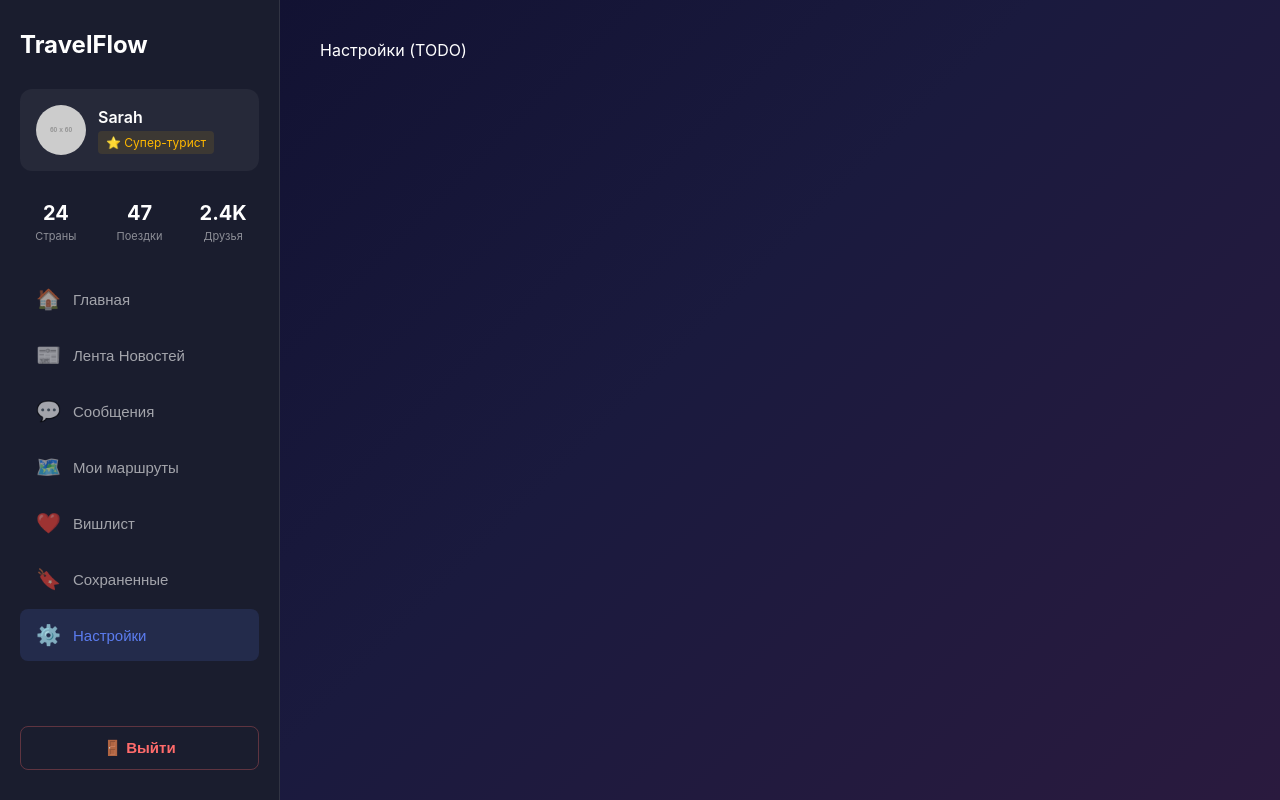
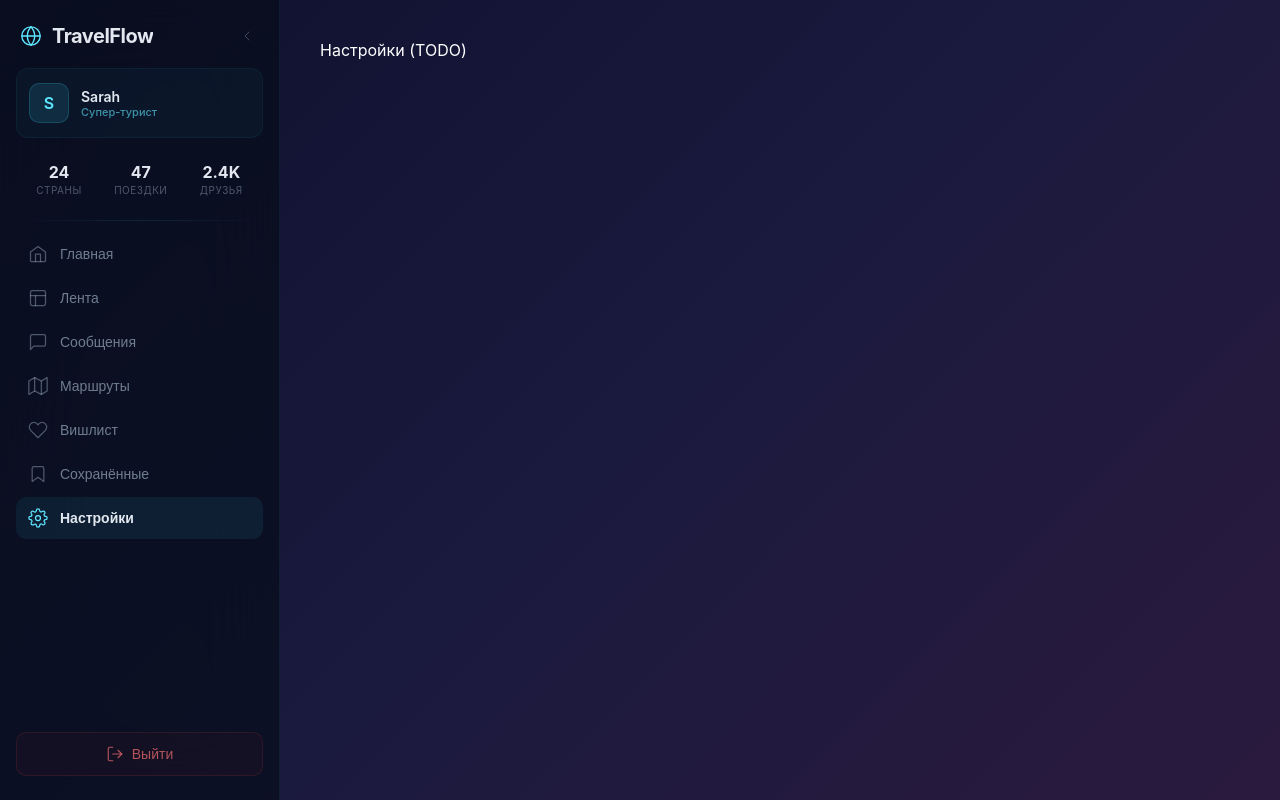
Before and after one commit to imxigh66/travel-app-frontend, a React (Vite) app: page /settings in a window 1280 px wide. Built offline with nearby package versions, Linux system fonts and the light colour scheme.

Commit message:
feat: Enhance sidebar with mobile responsiveness and collapsible functionality

```diff
--- a/src/features/auth/logout/ui/LogoutButton.jsx
+++ b/src/features/auth/logout/ui/LogoutButton.jsx
@@ -1,15 +1,14 @@
 import { useNavigate } from 'react-router-dom';
 import { logout } from '../api/logoutApi';
 
-export default function LogoutButton({ className }) {
+export default function LogoutButton({ className, collapsed }) {
   const navigate = useNavigate();
 
   const handleLogout = async () => {
     try {
       await logout();
     } catch (e) {
-      // Даже если запрос упал — всё равно чистим токены
-      localStorage.removeItem('accessToken');
+      localStorage.removeItem('authToken');
       localStorage.removeItem('refreshToken');
     }
     navigate('/login');
@@ -17,7 +16,12 @@ export default function LogoutButton({ className }) {
 
   return (
     <button className={className} onClick={handleLogout}>
-      🚪 Выйти
+      <svg width="18" height="18" viewBox="0 0 24 24" fill="none" stroke="currentColor" strokeWidth="1.5" strokeLinecap="round" strokeLinejoin="round" style={{ flexShrink: 0 }}>
+        <path d="M9 21H5a2 2 0 0 1-2-2V5a2 2 0 0 1 2-2h4" />
+        <polyline points="16 17 21 12 16 7" />
+        <line x1="21" y1="12" x2="9" y2="12" />
+      </svg>
+      {!collapsed && 'Выйти'}
     </button>
   );
 }
--- a/src/widgets/Sidebar/Sidebar.module.css
+++ b/src/widgets/Sidebar/Sidebar.module.css
@@ -1,75 +1,153 @@
 .sidebar {
-  width: 280px;
+  width: 260px;
   height: 100vh;
-  background: #1a1d2e;
-  padding: 30px 20px;
-  display: flex;
-  flex-direction: column;
-  gap: 30px;
-  border-right: 1px solid rgba(255, 255, 255, 0.1);
-  overflow-y: auto;
   position: fixed;
   left: 0;
   top: 0;
+  background: rgba(8, 14, 26, 0.7);
+  backdrop-filter: blur(40px);
+  -webkit-backdrop-filter: blur(40px);
+  border-right: 1px solid rgba(56, 210, 235, 0.08);
+  display: flex;
+  flex-direction: column;
+  padding: 24px 16px;
+  z-index: 100;
+  overflow-y: auto;
+  overflow-x: hidden;
+  transition: width 0.3s cubic-bezier(0.4, 0, 0.2, 1);
 }
 
-/* Логотип */
-.logo h1 {
-  font-size: 24px;
-  font-weight: 700;
-  color: white;
-  margin: 0;
+/* ── Collapsed state ── */
+.collapsed {
+  width: 72px;
+  padding: 24px 10px;
 }
 
-/* Карточка пользователя */
+/* ── Header ── */
+.header {
+  display: flex;
+  align-items: center;
+  justify-content: space-between;
+  padding: 0 4px 20px;
+  min-height: 32px;
+}
+
+.logo {
+  display: flex;
+  align-items: center;
+  gap: 10px;
+  cursor: pointer;
+  overflow: hidden;
+}
+
+.logoIcon {
+  color: #5ee7ff;
+  display: flex;
+  align-items: center;
+  flex-shrink: 0;
+}
+
+.logoText {
+  font-size: 20px;
+  font-weight: 700;
+  color: #e2e8f0;
+  letter-spacing: -0.5px;
+  white-space: nowrap;
+}
+
+.collapseBtn {
+  background: none;
+  border: none;
+  color: rgba(148, 163, 184, 0.4);
+  cursor: pointer;
+  padding: 4px;
+  border-radius: 6px;
+  display: flex;
+  align-items: center;
+  justify-content: center;
+  transition: all 0.2s;
+  flex-shrink: 0;
+}
+
+.collapseBtn:hover {
+  color: #5ee7ff;
+  background: rgba(56, 210, 235, 0.08);
+}
+
+.collapsed .collapseBtn {
+  margin: 0 auto;
+}
+
+/* ── User card ── */
 .userCard {
-  background: rgba(255, 255, 255, 0.05);
+  display: flex;
+  align-items: center;
+  gap: 12px;
+  padding: 14px 12px;
   border-radius: 12px;
-  padding: 16px;
-  display: flex;
-  gap: 12px;
-  align-items: center;
   cursor: pointer;
   transition: all 0.3s;
+  background: rgba(56, 210, 235, 0.04);
+  border: 1px solid rgba(56, 210, 235, 0.06);
+  overflow: hidden;
 }
 
 .userCard:hover {
-  background: rgba(255, 255, 255, 0.08);
-  transform: translateY(-2px);
+  background: rgba(56, 210, 235, 0.08);
+  border-color: rgba(56, 210, 235, 0.12);
+}
+
+.collapsed .userCard {
+  padding: 10px;
+  justify-content: center;
 }
 
 .avatar {
-  width: 50px;
-  height: 50px;
-  border-radius: 50%;
-  object-fit: cover;
+  width: 40px;
+  height: 40px;
+  border-radius: 10px;
+  background: rgba(56, 210, 235, 0.12);
+  border: 1px solid rgba(56, 210, 235, 0.2);
+  display: flex;
+  align-items: center;
+  justify-content: center;
+  color: #5ee7ff;
+  font-size: 16px;
+  font-weight: 600;
+  flex-shrink: 0;
+}
+
+.collapsed .avatar {
+  width: 36px;
+  height: 36px;
+  font-size: 14px;
 }
 
 .userInfo {
-  flex: 1;
+  display: flex;
+  flex-direction: column;
+  min-width: 0;
+  white-space: nowrap;
 }
 
 .userName {
-  font-size: 16px;
+  font-size: 14px;
   font-weight: 600;
-  color: white;
-  margin-bottom: 4px;
+  color: #e2e8f0;
 }
 
 .userBadge {
-  font-size: 12px;
-  color: #FFB800;
-  background: rgba(255, 184, 0, 0.1);
-  padding: 4px 8px;
-  border-radius: 4px;
-  display: inline-block;
+  font-size: 11px;
+  color: rgba(94, 231, 255, 0.6);
+  font-weight: 500;
 }
 
-/* Мини-статистика */
+/* ── Stats ── */
 .stats {
-  display: grid;
-  grid-template-columns: repeat(3, 1fr);
-  gap: 12px;
+  display: flex;
+  justify-content: space-around;
+  padding: 16px 4px;
+  margin-top: 8px;
 }
 
 .stat {
@@ -77,92 +155,211 @@
 }
 
 .statValue {
-  font-size: 20px;
+  font-size: 16px;
   font-weight: 700;
-  color: white;
-  margin-bottom: 4px;
+  color: #e2e8f0;
 }
 
 .statLabel {
-  font-size: 11px;
-  color: rgba(255, 255, 255, 0.5);
+  font-size: 10px;
+  color: rgba(148, 163, 184, 0.5);
+  margin-top: 2px;
+  text-transform: uppercase;
+  letter-spacing: 0.5px;
 }
 
-/* Навигация */
+/* ── Divider ── */
+.divider {
+  height: 1px;
+  background: linear-gradient(90deg, transparent, rgba(56, 210, 235, 0.12), transparent);
+  margin: 8px 0 12px;
+}
+
+/* ── Navigation ── */
 .nav {
   display: flex;
   flex-direction: column;
-  gap: 4px;
-  flex: 1;
+  gap: 2px;
 }
 
 .navItem {
   display: flex;
   align-items: center;
   gap: 12px;
-  padding: 14px 16px;
+  padding: 11px 12px;
+  border: none;
+  border-radius: 10px;
   background: transparent;
-  border: none;
-  border-radius: 8px;
-  color: rgba(255, 255, 255, 0.6);
-  font-size: 15px;
-  font-weight: 500;
   cursor: pointer;
-  transition: all 0.3s;
+  transition: all 0.2s;
+  width: 100%;
   text-align: left;
-  width: 100%;
+  overflow: hidden;
 }
 
 .navItem:hover {
-  background: rgba(255, 255, 255, 0.05);
-  color: white;
+  background: rgba(56, 210, 235, 0.06);
 }
 
-.navItem.active {
-  background: rgba(91, 124, 239, 0.15);
-  color: #5b7cef;
+.collapsed .navItem {
+  justify-content: center;
+  padding: 11px 0;
 }
 
-.icon {
-  font-size: 20px;
+.navItem .icon {
+  display: flex;
+  align-items: center;
+  justify-content: center;
+  color: rgba(148, 163, 184, 0.5);
+  transition: color 0.2s;
+  width: 20px;
+  flex-shrink: 0;
 }
 
-.label {
+.navItem .label {
+  font-size: 14px;
+  color: rgba(178, 200, 220, 0.6);
+  font-weight: 500;
+  transition: color 0.2s;
+  white-space: nowrap;
+}
+
+.navItem:hover .icon {
+  color: rgba(94, 231, 255, 0.7);
+}
+
+.navItem:hover .label {
+  color: rgba(226, 232, 240, 0.9);
+}
+
+/* Active */
+.active {
+  background: rgba(56, 210, 235, 0.08);
+}
+
+.active .icon {
+  color: #5ee7ff;
+}
+
+.active .label {
+  color: #e2e8f0;
+  font-weight: 600;
+}
+
+/* ── Spacer ── */
+.spacer {
   flex: 1;
 }
 
-/* Кнопка выхода */
+/* ── Logout ── */
+.logoutWrap {
+  margin-top: 8px;
+}
+
 .logoutBtn {
-  padding: 12px 16px;
-  background: transparent;
-  border: 1px solid rgba(255, 107, 107, 0.3);
-  border-radius: 8px;
-  color: #FF6B6B;
-  font-size: 15px;
-  font-weight: 600;
-  cursor: pointer;
-  transition: all 0.3s;
   display: flex;
   align-items: center;
   justify-content: center;
   gap: 8px;
+  padding: 12px;
+  border: 1px solid rgba(239, 68, 68, 0.12);
+  border-radius: 10px;
+  background: rgba(239, 68, 68, 0.04);
+  color: rgba(248, 113, 113, 0.7);
+  font-size: 14px;
+  font-weight: 500;
+  cursor: pointer;
+  transition: all 0.3s;
+  width: 100%;
+  white-space: nowrap;
+  overflow: hidden;
 }
 
 .logoutBtn:hover {
-  background: rgba(255, 107, 107, 0.1);
-  border-color: #FF6B6B;
+  background: rgba(239, 68, 68, 0.1);
+  border-color: rgba(239, 68, 68, 0.25);
+  color: #f87171;
 }
 
-/* Скроллбар */
-.sidebar::-webkit-scrollbar {
-  width: 6px;
+/* ── Mobile toggle button ── */
+.mobileToggle {
+  display: none;
+  position: fixed;
+  top: 16px;
+  left: 16px;
+  z-index: 200;
+  background: rgba(8, 14, 26, 0.8);
+  backdrop-filter: blur(20px);
+  border: 1px solid rgba(56, 210, 235, 0.12);
+  border-radius: 10px;
+  padding: 10px;
+  color: #e2e8f0;
+  cursor: pointer;
+  transition: all 0.3s;
 }
 
-.sidebar::-webkit-scrollbar-thumb {
-  background: rgba(255, 255, 255, 0.1);
-  border-radius: 3px;
+.mobileToggle:hover {
+  background: rgba(56, 210, 235, 0.1);
+  border-color: rgba(56, 210, 235, 0.25);
 }
 
-.sidebar::-webkit-scrollbar-thumb:hover {
-  background: rgba(255, 255, 255, 0.2);
+/* ── Mobile overlay ── */
+.overlay {
+  display: none;
 }
+
+/* ══════════════════════════════════════
+   MOBILE
+   ══════════════════════════════════════ */
+@media (max-width: 768px) {
+  .sidebar {
+    transform: translateX(-100%);
+    transition: transform 0.3s cubic-bezier(0.4, 0, 0.2, 1);
+    width: 280px;
+    z-index: 150;
+  }
+
+  .sidebar.mobileOpen {
+    transform: translateX(0);
+  }
+
+  .collapsed {
+    width: 280px;
+  }
+
+  .collapseBtn {
+    display: none;
+  }
+
+  .mobileToggle {
+    display: flex;
+    align-items: center;
+    justify-content: center;
+  }
+
+  .overlay {
+    display: block;
+    position: fixed;
+    inset: 0;
+    background: rgba(0, 0, 0, 0.5);
+    backdrop-filter: blur(4px);
+    z-index: 140;
+  }
+
+  /* Always show labels on mobile (full sidebar) */
+  .collapsed .navItem {
+    justify-content: flex-start;
+    padding: 11px 12px;
+  }
+
+  .collapsed .userCard {
+    padding: 14px 12px;
+    justify-content: flex-start;
+  }
+
+  .collapsed .avatar {
+    width: 40px;
+    height: 40px;
+    font-size: 16px;
+  }
+}
--- a/src/widgets/Sidebar/index.jsx
+++ b/src/widgets/Sidebar/index.jsx
@@ -1,3 +1,4 @@
+import { useState, useEffect } from 'react';
 import { useNavigate, useLocation } from 'react-router-dom';
 import styles from './Sidebar.module.css';
 import LogoutButton from '../../features/auth/logout/ui/LogoutButton';
@@ -5,42 +6,80 @@ import LogoutButton from '../../features/auth/logout/ui/LogoutButton';
 export default function Sidebar() {
   const navigate = useNavigate();
   const location = useLocation();
+  const [collapsed, setCollapsed] = useState(false);
+  const [mobileOpen, setMobileOpen] = useState(false);
+
+  // Close mobile menu on route change
+  useEffect(() => {
+    setMobileOpen(false);
+  }, [location.pathname]);
+
+  // Close mobile menu on resize to desktop
+  useEffect(() => {
+    const handleResize = () => {
+      if (window.innerWidth > 768) setMobileOpen(false);
+    };
+    window.addEventListener('resize', handleResize);
+    return () => window.removeEventListener('resize', handleResize);
+  }, []);
 
   const menuItems = [
-    { icon: '🏠', label: 'Главная', path: '/home' },
-    { icon: '📰', label: 'Лента Новостей', path: '/feed' },
-    { icon: '💬', label: 'Сообщения', path: '/messages' },
-    { icon: '🗺️', label: 'Мои маршруты', path: '/trips' },
-    { icon: '❤️', label: 'Вишлист', path: '/wishlist' },
-    { icon: '🔖', label: 'Сохраненные', path: '/saved' },
-    { icon: '⚙️', label: 'Настройки', path: '/settings' },
+    { icon: <HomeIcon />, label: 'Главная', path: '/home' },
+    { icon: <FeedIcon />, label: 'Лента', path: '/feed' },
+    { icon: <MessageIcon />, label: 'Сообщения', path: '/messages' },
+    { icon: <MapIcon />, label: 'Маршруты', path: '/trips' },
+    { icon: <HeartIcon />, label: 'Вишлист', path: '/wishlist' },
+    { icon: <BookmarkIcon />, label: 'Сохранённые', path: '/saved' },
+    { icon: <SettingsIcon />, label: 'Настройки', path: '/settings' },
   ];
 
   const isActive = (path) => location.pathname === path;
 
+  const sidebarClass = `${styles.sidebar} ${collapsed ? styles.collapsed : ''} ${mobileOpen ? styles.mobileOpen : ''}`;
+
   return (
-    <aside className={styles.sidebar}>
-      {/* Логотип */}
-      <div className={styles.logo}>
-        <h1>TravelFlow</h1>
+    <>
+      {/* Mobile hamburger */}
+      <button className={styles.mobileToggle} onClick={() => setMobileOpen(!mobileOpen)}>
+        {mobileOpen ? <CloseIcon /> : <MenuIcon />}
+      </button>
+
+      {/* Overlay for mobile */}
+      {mobileOpen && <div className={styles.overlay} onClick={() => setMobileOpen(false)} />}
+
+      <aside className={sidebarClass}>
+        {/* Header: logo + collapse toggle */}
+        <div className={styles.header}>
+          <div className={styles.logo} onClick={() => navigate('/home')}>
+            <span className={styles.logoIcon}><GlobeIcon /></span>
+            {!collapsed && <span className={styles.logoText}>TravelFlow</span>}
+          </div>
+          <button
+            className={styles.collapseBtn}
+            onClick={() => setCollapsed(!collapsed)}
+            title={collapsed ? 'Развернуть' : 'Свернуть'}
+          >
+            <ChevronIcon flipped={collapsed} />
+          </button>
         </div>
 
-      {/* Профиль пользователя (мини) */}
-      <div className={styles.userCard} onClick={() => navigate('/profile')}>
-        <img
-          src="https://via.placeholder.com/60"
-          alt="User"
-          className={styles.avatar}
-        />
+        {/* User card */}
+        <div
+          className={styles.userCard}
+          onClick={() => navigate('/profile')}
+          title={collapsed ? 'Sarah' : ''}
+        >
+          <div className={styles.avatar}>S</div>
+          {!collapsed && (
             <div className={styles.userInfo}>
               <div className={styles.userName}>Sarah</div>
-          <div className={styles.userBadge}>
-            ⭐ Супер-турист
+              <div className={styles.userBadge}>Супер-турист</div>
             </div>
-        </div>
+          )}
         </div>
 
-      {/* Статистика (мини) */}
+        {/* Stats - hidden when collapsed */}
+        {!collapsed && (
           <div className={styles.stats}>
             <div className={styles.stat}>
               <div className={styles.statValue}>24</div>
@@ -55,22 +94,137 @@ export default function Sidebar() {
               <div className={styles.statLabel}>Друзья</div>
             </div>
           </div>
+        )}
 
-      {/* Навигация */}
+        <div className={styles.divider} />
+
+        {/* Navigation */}
         <nav className={styles.nav}>
           {menuItems.map((item, index) => (
             <button
               key={index}
               className={`${styles.navItem} ${isActive(item.path) ? styles.active : ''}`}
               onClick={() => navigate(item.path)}
+              title={collapsed ? item.label : ''}
             >
               <span className={styles.icon}>{item.icon}</span>
-            <span className={styles.label}>{item.label}</span>
+              {!collapsed && <span className={styles.label}>{item.label}</span>}
             </button>
           ))}
         </nav>
 
-      <LogoutButton className={styles.logoutBtn} />
+        <div className={styles.spacer} />
+
+        {/* Logout */}
+        <div className={styles.logoutWrap} title={collapsed ? 'Выйти' : ''}>
+          <LogoutButton className={styles.logoutBtn} collapsed={collapsed} />
+        </div>
       </aside>
+    </>
   );
 }
+
+/* ── SVG Icons ── */
+
+function ChevronIcon({ flipped }) {
+  return (
+    <svg
+      width="16" height="16" viewBox="0 0 24 24" fill="none"
+      stroke="currentColor" strokeWidth="1.5" strokeLinecap="round" strokeLinejoin="round"
+      style={{ transform: flipped ? 'rotate(180deg)' : 'none', transition: 'transform 0.3s' }}
+    >
+      <polyline points="15 18 9 12 15 6" />
+    </svg>
+  );
+}
+
+function MenuIcon() {
+  return (
+    <svg width="22" height="22" viewBox="0 0 24 24" fill="none" stroke="currentColor" strokeWidth="1.5" strokeLinecap="round">
+      <line x1="3" y1="6" x2="21" y2="6" />
+      <line x1="3" y1="12" x2="21" y2="12" />
+      <line x1="3" y1="18" x2="21" y2="18" />
+    </svg>
+  );
+}
+
+function CloseIcon() {
+  return (
+    <svg width="22" height="22" viewBox="0 0 24 24" fill="none" stroke="currentColor" strokeWidth="1.5" strokeLinecap="round">
+      <line x1="18" y1="6" x2="6" y2="18" />
+      <line x1="6" y1="6" x2="18" y2="18" />
+    </svg>
+  );
+}
+
+function GlobeIcon() {
+  return (
+    <svg width="22" height="22" viewBox="0 0 24 24" fill="none" stroke="currentColor" strokeWidth="1.5" strokeLinecap="round" strokeLinejoin="round">
+      <circle cx="12" cy="12" r="10" />
+      <path d="M2 12h20" />
+      <path d="M12 2a15.3 15.3 0 0 1 4 10 15.3 15.3 0 0 1-4 10 15.3 15.3 0 0 1-4-10 15.3 15.3 0 0 1 4-10z" />
+    </svg>
+  );
+}
+
+function HomeIcon() {
+  return (
+    <svg width="20" height="20" viewBox="0 0 24 24" fill="none" stroke="currentColor" strokeWidth="1.5" strokeLinecap="round" strokeLinejoin="round">
+      <path d="M3 9.5L12 3l9 6.5V20a1 1 0 0 1-1 1H4a1 1 0 0 1-1-1V9.5z" />
+      <path d="M9 21V12h6v9" />
+    </svg>
+  );
+}
+
+function FeedIcon() {
+  return (
+    <svg width="20" height="20" viewBox="0 0 24 24" fill="none" stroke="currentColor" strokeWidth="1.5" strokeLinecap="round" strokeLinejoin="round">
+      <rect x="3" y="3" width="18" height="18" rx="2" />
+      <path d="M3 9h18" />
+      <path d="M9 21V9" />
+    </svg>
+  );
+}
+
+function MessageIcon() {
+  return (
+    <svg width="20" height="20" viewBox="0 0 24 24" fill="none" stroke="currentColor" strokeWidth="1.5" strokeLinecap="round" strokeLinejoin="round">
+      <path d="M21 15a2 2 0 0 1-2 2H7l-4 4V5a2 2 0 0 1 2-2h14a2 2 0 0 1 2 2v10z" />
+    </svg>
+  );
+}
+
+function MapIcon() {
+  return (
+    <svg width="20" height="20" viewBox="0 0 24 24" fill="none" stroke="currentColor" strokeWidth="1.5" strokeLinecap="round" strokeLinejoin="round">
+      <path d="M1 6v16l7-4 8 4 7-4V2l-7 4-8-4-7 4z" />
+      <path d="M8 2v16" />
+      <path d="M16 6v16" />
+    </svg>
+  );
+}
+
+function HeartIcon() {
+  return (
+    <svg width="20" height="20" viewBox="0 0 24 24" fill="none" stroke="currentColor" strokeWidth="1.5" strokeLinecap="round" strokeLinejoin="round">
+      <path d="M20.84 4.61a5.5 5.5 0 0 0-7.78 0L12 5.67l-1.06-1.06a5.5 5.5 0 1 0-7.78 7.78L12 21.23l8.84-8.84a5.5 5.5 0 0 0 0-7.78z" />
+    </svg>
+  );
+}
+
+function BookmarkIcon() {
+  return (
+    <svg width="20" height="20" viewBox="0 0 24 24" fill="none" stroke="currentColor" strokeWidth="1.5" strokeLinecap="round" strokeLinejoin="round">
+      <path d="M19 21l-7-5-7 5V5a2 2 0 0 1 2-2h10a2 2 0 0 1 2 2v16z" />
+    </svg>
+  );
+}
+
+function SettingsIcon() {
+  return (
+    <svg width="20" height="20" viewBox="0 0 24 24" fill="none" stroke="currentColor" strokeWidth="1.5" strokeLinecap="round" strokeLinejoin="round">
+      <circle cx="12" cy="12" r="3" />
+      <path d="M19.4 15a1.65 1.65 0 0 0 .33 1.82l.06.06a2 2 0 1 1-2.83 2.83l-.06-.06a1.65 1.65 0 0 0-1.82-.33 1.65 1.65 0 0 0-1 1.51V21a2 2 0 0 1-4 0v-.09A1.65 1.65 0 0 0 9 19.4a1.65 1.65 0 0 0-1.82.33l-.06.06a2 2 0 1 1-2.83-2.83l.06-.06A1.65 1.65 0 0 0 4.68 15a1.65 1.65 0 0 0-1.51-1H3a2 2 0 0 1 0-4h.09A1.65 1.65 0 0 0 4.6 9a1.65 1.65 0 0 0-.33-1.82l-.06-.06a2 2 0 1 1 2.83-2.83l.06.06A1.65 1.65 0 0 0 9 4.68a1.65 1.65 0 0 0 1-1.51V3a2 2 0 0 1 4 0v.09a1.65 1.65 0 0 0 1 1.51 1.65 1.65 0 0 0 1.82-.33l.06-.06a2 2 0 1 1 2.83 2.83l-.06.06A1.65 1.65 0 0 0 19.4 9a1.65 1.65 0 0 0 1.51 1H21a2 2 0 0 1 0 4h-.09a1.65 1.65 0 0 0-1.51 1z" />
+    </svg>
+  );
+}
```
Lines whose indentation alone changed are shown as unchanged.
